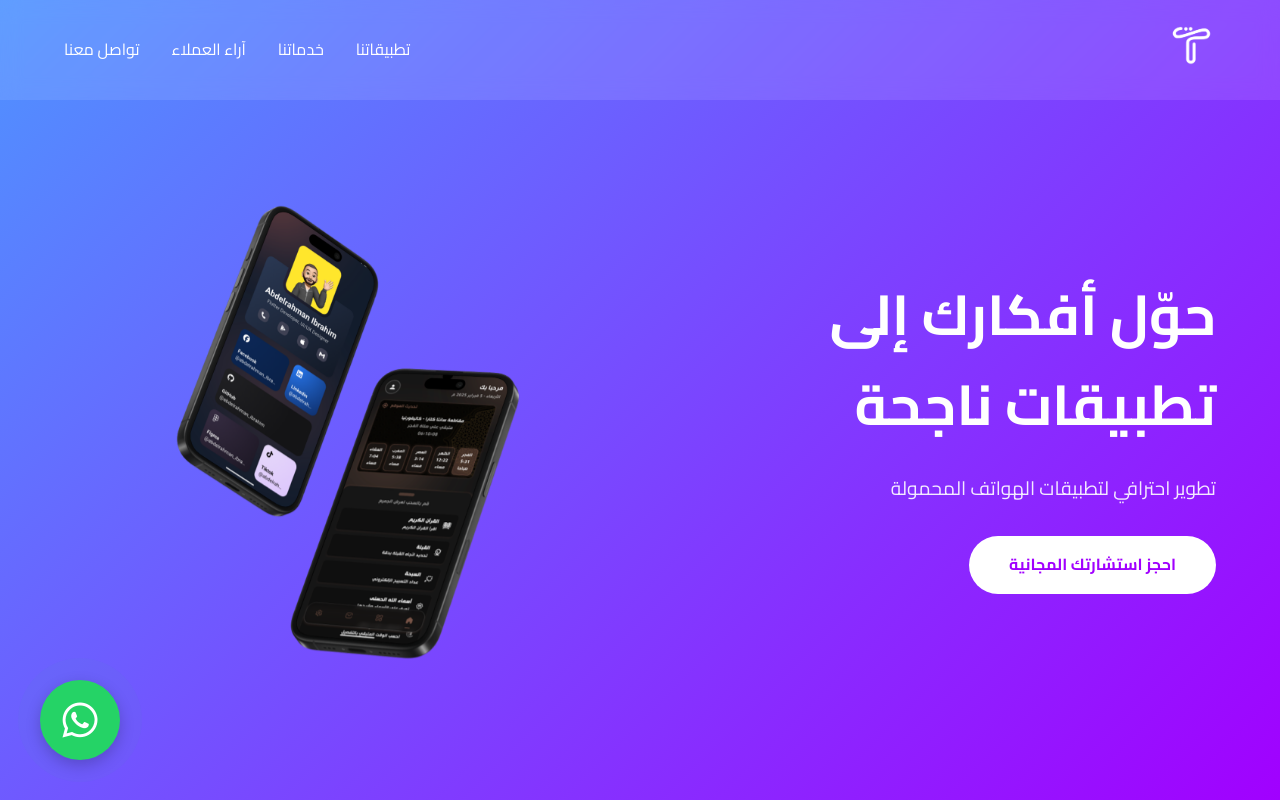
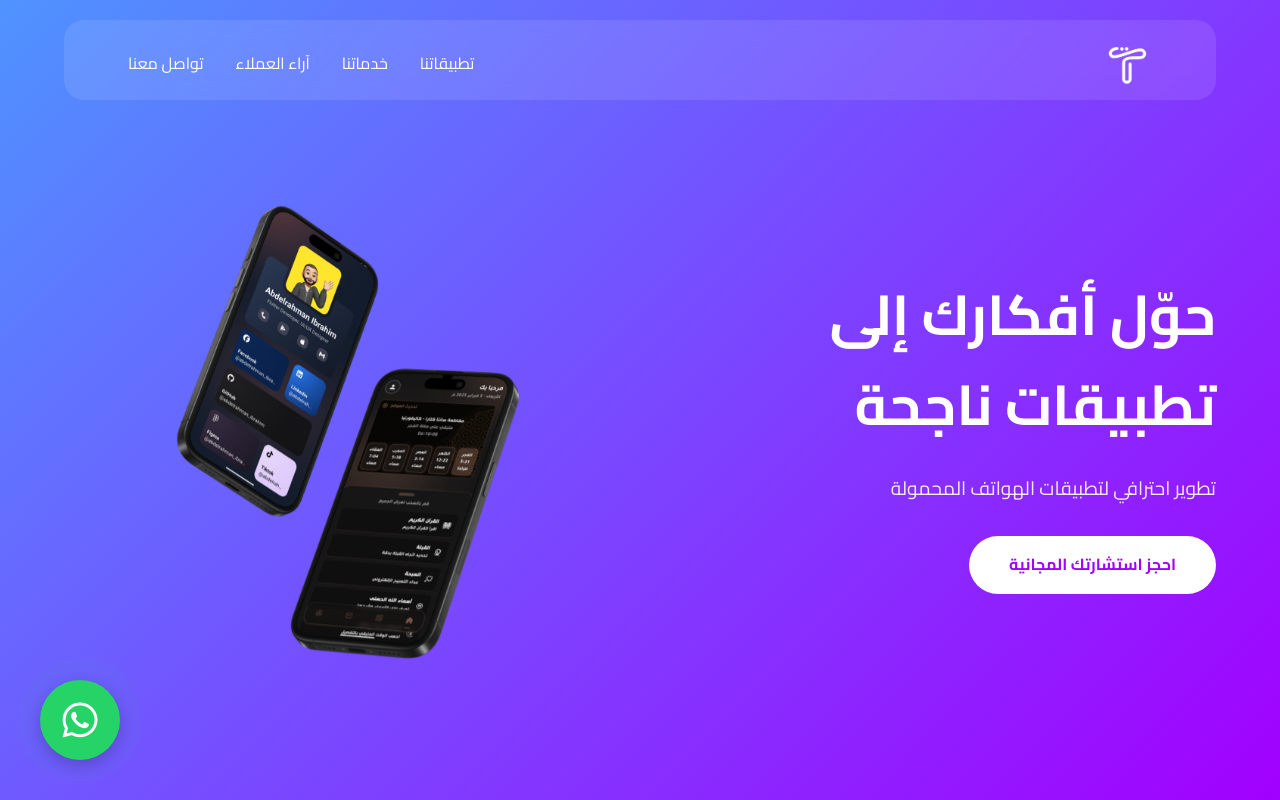
Before and after one commit to tatpeeq/home, a plain HTML site: page index.html in a window 1280 px wide. Shown: the top 800 px of the page. Drawn offline with nearby package versions, Linux system fonts and the light colour scheme; a script that the page names is missing.

Commit message:
Your descriptive commit message

```diff
--- a/index.html
+++ b/index.html
@@ -64,7 +64,7 @@
         }
 
         /* Navigation */
-        .navbar {
+        /* .navbar {
             background: rgba(255, 255, 255, 0.1);
             backdrop-filter: blur(10px);
             padding: 1.2rem 5%;
@@ -73,16 +73,49 @@
             top: 0;
             z-index: 1000;
 
+        } */
+
+
+        .navbar {
+            background: rgba(255, 255, 255, 0.1);
+            backdrop-filter: blur(10px);
+            padding: 1.2rem 5%;
+            position: fixed;
+            top: 20px;
+            right: 5%;
+            z-index: 1000;
+            overflow: hidden;
+            width: 90%;
+            margin: 20px , 50px;
+            padding: 20px , 50px;
+            align-items: center;
+            justify-content: center;
+            height: 80px;
+            border-radius: 20px;
         }
 
+        .navbar a {
+            float: right;
+            display: flex;
+            align-items: center;
+            justify-content: center;
+
+            color: #f2f2f2;
+            text-align: center;
+            text-decoration: none;
+            border-radius: 10px;
+        }
+
+        .navbar a:hover {
+            background-color: #575757;
+            color: white;
+        }
         .nav-content {
             display: flex;
             justify-content: space-between;
             align-items: center;
             max-width: 1200px;
-            margin: 0 auto;
         }
-
         .logo {
             color: var(--white);
             font-size: 1.8rem;
@@ -169,7 +202,7 @@
         @media (max-width: 768px) {
             .hero {
                 grid-template-columns: 1fr;
-                padding: 6rem 5% 2rem;
+                padding: 9rem 5% 2rem 2rem;
                 text-align: center;
             }
 
@@ -864,7 +897,9 @@
         window.addEventListener('scroll', function () {
             const navbar = document.querySelector('.navbar');
 
-            if (window.scrollY > (window.innerHeight - 50)) {
+            if ((window.scrollY > (window.innerHeight -50))&& window.innerWidth > 968 ) {
+                navbar.classList.add('scrolled');
+            } else if ((window.scrollY > (window.innerHeight +90) )&& window.innerWidth < 967) {
                 navbar.classList.add('scrolled');
             } else {
                 navbar.classList.remove('scrolled');
```
